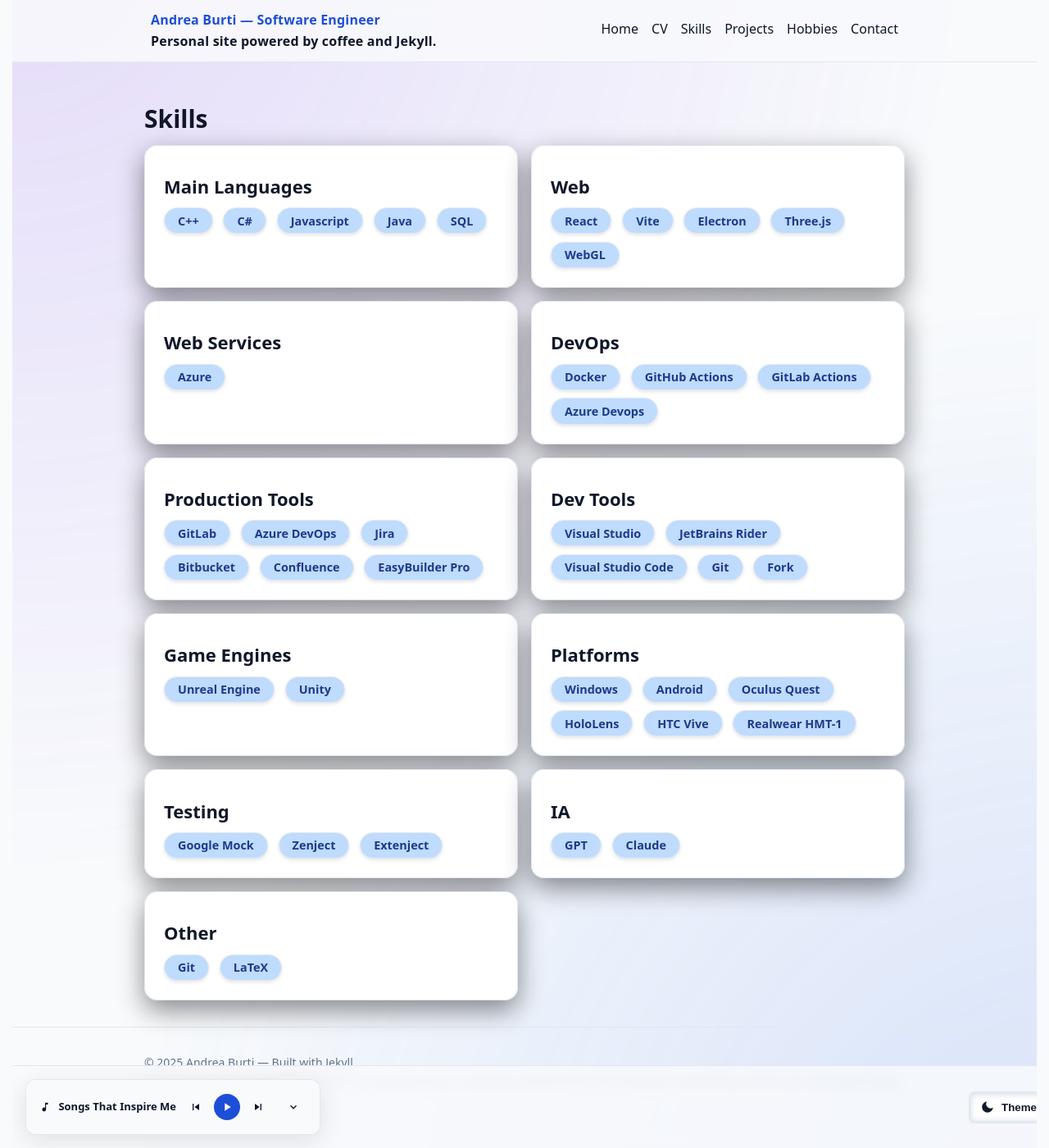
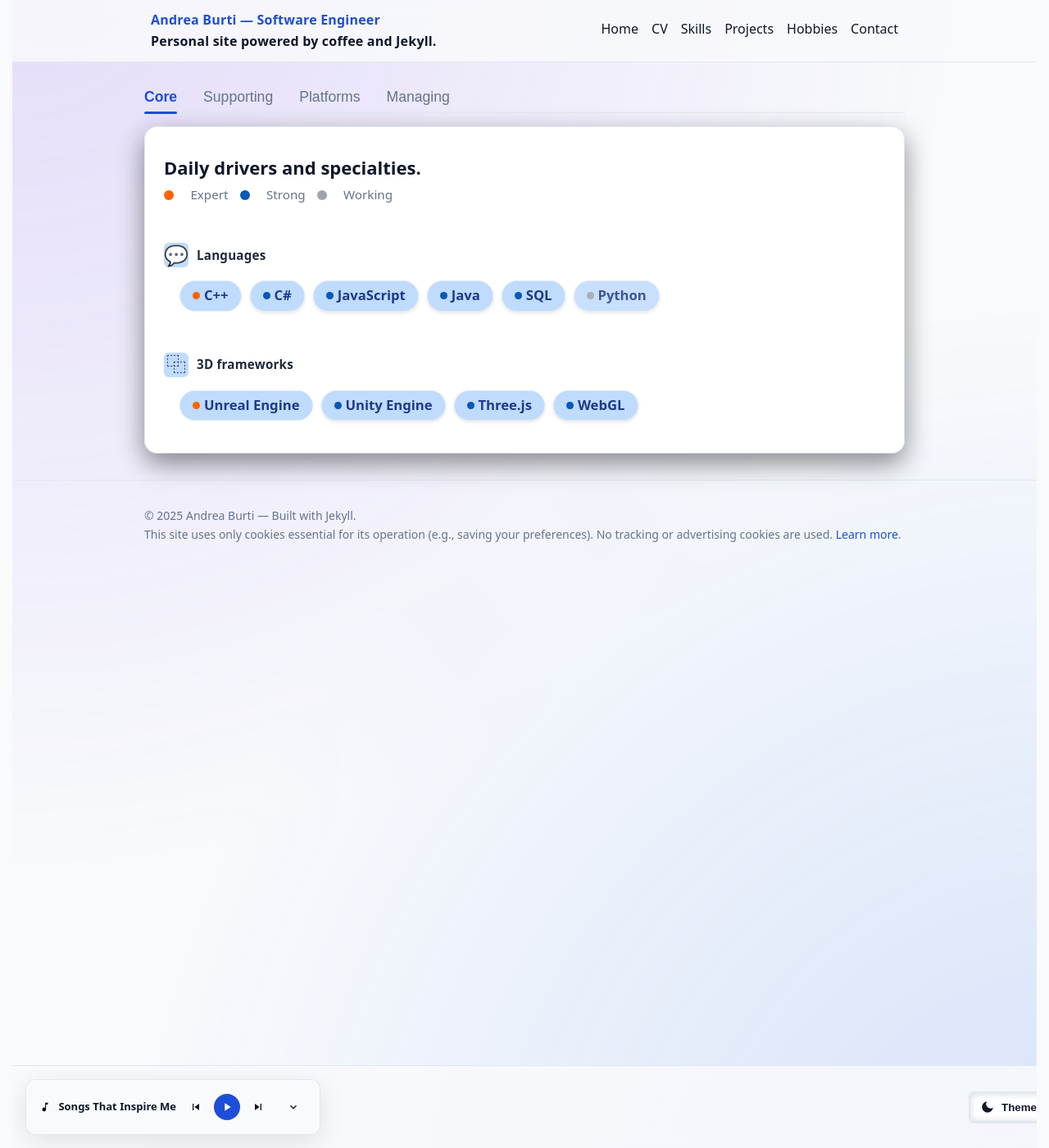
Before and after one commit to boozee/boozee.github.io, a Jekyll site: the page built from pages/skills.md, in a window 1280 px wide and 1400 px high. Shown: the whole window at 82% size. Built offline with Jekyll 4.4.1, drawn with Linux system fonts in a browser that asks for light colours.

Commit message:
Refactor skills page

```diff
--- a/_data/skills.yml
+++ b/_data/skills.yml
@@ -1,32 +1,106 @@
-- category: Main Languages
-  items: [C++, C#, Javascript, Java, SQL]
+legend:
+  expert: Expert
+  strong: Strong
+  working: Working
 
-- category: Web
-  items: [React, Vite, Electron, Three.js, WebGL]
+sections:
+  - id: core
+    title: Core
+    blurb: Daily drivers and specialties.
+    size: big
+    groups:
+      - id: Languages
+        icon: "💬"
+        items:
+          - { name: "C++",            level: expert }
+          - { name: "C#",             level: strong }
+          - { name: "JavaScript",     level: strong }
+          - { name: "Java",           level: strong }
+          - { name: "SQL",            level: strong }
+          - { name: "Python",         level: working }
+      - id: 3D frameworks
+        icon: "⿻"
+        items:
+          - { name: "Unreal Engine",  level: expert }
+          - { name: "Unity Engine",   level: strong }
+          - { name: "Three.js",       level: strong }
+          - { name: "WebGL",          level: strong }
 
-- category: Web Services
-  items: [Azure]
+  - id: supporting
+    title: Supporting
+    blurb: Ecosystem tools and workflows.
+    groups:
+      - id: Main tools
+        icon: "🔨"
+        items:
+          - { name: "JetBrains Rider",      level: expert }
+          - { name: "Git",                  level: expert }
+          - { name: "Visual Studio",        level: strong }
+          - { name: "VS Code",              level: strong }
+          - { name: "Latex",                level: strong }
+          - { name: "Docker",               level: working }
+          - { name: "Azure",                level: working }
+      - id: Workflow tools
+        icon: "📝"
+        items:
+          - { name: "Azure DevOps",    level: expert }
+          - { name: "GitLab",          level: expert }
+          - { name: "Github",          level: strong }
+          - { name: "Jira",            level: working }
+          - { name: "Bitbucket",       level: working }
+          - { name: "Confluence",      level: working }
+      - id: Web stack
+        icon: "🌐"
+        items:
+          - { name: "React",          level: working }
+          - { name: "Electron",       level: working }
+          - { name: "Vite",           level: working }
+      - id: Techniques
+        icon: "🧩"
+        items:
+          - { name: "Automated Testing",          level: strong }
+          - { name: "UML Design",                 level: working }
 
-- category: DevOps
-  items: [Docker, GitHub Actions, GitLab Actions, Azure Devops]
-
-- category: Production Tools
-  items: [GitLab, Azure DevOps, Jira, Bitbucket, Confluence, EasyBuilder Pro]
-
-- category: Dev Tools
-  items: [Visual Studio, JetBrains Rider, Visual Studio Code, Git, Fork]
-
-- category: Game Engines
-  items: [Unreal Engine, Unity]
-
-- category: Platforms
-  items: [Windows, Android, Oculus Quest, HoloLens, HTC Vive, Realwear HMT-1]
-
-- category: Testing
-  items: [Google Mock, Zenject, Extenject]
-
-- category: IA
-  items: [GPT, Claude]
-
-- category: Other
-  items: [Git, LaTeX]
+  - id: platforms
+    title: Platforms
+    blurb: Targets I’ve shipped or prototyped on.
+    groups:
+      - id: Desktop
+        icon: "💻"
+        items:
+          - { name: "Windows",        level: expert }
+          - { name: "Linux",          level: working }
+      - id: Mobile
+        icon: "📱"
+        items:
+          - { name: "Android",        level: strong }
+          - { name: "iOS",            level: working }
+          - { name: "WearOS",         level: working }
+      - id: XR
+        icon: "🕶️"
+        items:
+          - { name: "RealWear HMT-1", level: expert }
+          - { name: "Oculus Quest",   level: strong }
+          - { name: "HoloLens",       level: strong }
+          - { name: "HTC Vive",       level: strong }
+      - id: Embedded
+        icon: "🔌"
+        items:
+          - { name: "EasyBuilder Pro",level: working }
+  - id: managing
+    title: Managing
+    blurb: Leadership and management skills.
+    groups:
+      - id: Management
+        icon: "🏃"
+        items:
+          - { name: "Agile",          level: expert }
+          - { name: "Scrum",          level: expert }
+          - { name: "Kanban",         level: strong }
+      - id: Leadership
+        icon: "🧙🏽‍♂️"
+        items:
+          - { name: "Mentoring",      level: expert }
+          - { name: "Code reviews",   level: strong }
+          - { name: "Conflict resolution", level: strong }
+          - { name: "Technical Interviews", level: strong }
--- /dev/null
+++ b/_includes/skills-tabs.html
@@ -0,0 +1,69 @@
+{% assign data = site.data.skills %}
+
+<section class="skills3" aria-labelledby="skills-title">
+
+  <div class="tabs" role="tablist" aria-label="Skill sections">
+    {% for section in data.sections %}
+      {% assign slug = section.id | default: section.title | slugify %}
+      <button
+        class="tab-button{% if forloop.first %} active{% endif %}"
+        role="tab"
+        id="tab-{{ slug }}"
+        aria-controls="{{ slug }}"
+        aria-selected="{% if forloop.first %}true{% else %}false{% endif %}"
+        tabindex="{% if forloop.first %}0{% else %}-1{% endif %}"
+        data-tab="{{ slug }}"
+      >
+        {{ section.title }}
+      </button>
+    {% endfor %}
+  </div>
+
+  {% for section in data.sections %}
+    {% assign slug = section.id | default: section.title | slugify %}
+    <div
+      class="tab-content{% if forloop.first %} is-active{% endif %}"
+      role="tabpanel"
+      id="{{ slug }}"
+      aria-labelledby="tab-{{ slug }}"
+      aria-hidden="{% if forloop.first %}false{% else %}true{% endif %}"
+      tabindex="0"
+    >
+      <div class="card">
+        {% if section.blurb %}<h3>{{ section.blurb }}</h3>{% endif %}
+
+        {% if section.groups %}
+          <div class="skills3__groups">
+            {% for group in section.groups %}
+            {% if forloop.first %}
+            <div class="skills3__legend skills3__legend--inline" aria-label="Legend">
+              <span class="lvl-dot expert"></span><span>Expert</span>
+              <span class="lvl-dot strong"></span><span>Strong</span>
+              <span class="lvl-dot working"></span><span>Working</span>
+            </div>
+            {% endif %}
+              {%- assign gicon = group.icon -%}
+              <div class="skills3__group">
+                <div class="skills3__subhead">
+                <span class="skills3__subicon" aria-hidden="true">{{ gicon }}</span>
+                <span class="skills3__subname">{{ group.id }}</span>
+                </div>
+                <ul class="tags {% if section.size == 'big' %}big{% endif %}">
+                  {% for item in group.items %}
+                    <span class="badge tech-badge tag {{ item.level | downcase }}">{{ item.name }}</span>
+                  {% endfor %}
+                </ul>
+              </div>
+            {% endfor %}
+          </div>
+        {% elsif section.items %}
+          <ul class="tags {% if section.size == 'big' %}big{% endif %}">
+            {% for item in section.items %}
+              <li class="tag {{ item.level | downcase }}">{{ item.name }}</li>
+            {% endfor %}
+          </ul>
+        {% endif %}
+        </div>
+    </div>
+  {% endfor %}
+</section>
--- /dev/null
+++ b/_sass/_skills.scss
@@ -0,0 +1,171 @@
+.skills3 {
+  --ink: #e7eef9;
+  --pill: #1b2640;
+  --pillHover: #22305a;
+  --dotExpert: #6ee7a8;
+  --dotStrong: #60a5fa;
+  --dotWorking: #94a3b8;
+}
+
+html[data-theme="light"] .skills3 {
+  --dotExpert: #ff6200;
+  --dotStrong: #0858b8;
+  --dotWorking: #9ea4ab;
+}
+
+.skills3 h2 {
+  font-size: 1.9rem;
+  margin: 0 0 .75rem;
+  color: var(--ink)
+}
+
+.skills3__legend {
+  margin: 0 0 1rem;
+  color: var(--muted);
+  font-size: .95rem;
+  display: flex;
+  gap: 14px;
+  align-items: center;
+  flex-wrap: wrap
+}
+
+.lvl-dot {
+  display: inline-block;
+  width: .75rem;
+  height: .75rem;
+  border-radius: 999px;
+  margin-right: .4rem
+}
+
+.lvl-dot.expert {
+  background: var(--dotExpert)
+}
+
+.lvl-dot.strong {
+  background: var(--dotStrong)
+}
+
+.lvl-dot.working {
+  background: var(--dotWorking)
+}
+
+/* group stack stays vertical */
+.skills3__groups {
+  display: flex;
+  flex-direction: column;
+  gap: 18px;
+}
+
+/* subtle separator between groups */
+.skills3__group {
+  position: relative;
+  padding-top: 12px;
+}
+
+.skills3__group+.skills3__group {
+  margin-top: 4px;
+}
+
+.skills3__group+.skills3__group::before {
+  content: "";
+  position: absolute;
+  left: 0;
+  right: 0;
+  top: 0;
+  height: 1px;
+  background: linear-gradient(90deg, transparent, rgba(255, 255, 255, .08) 12%, rgba(255, 255, 255, .08) 88%, transparent);
+}
+
+/* subheader row with icon chip */
+.skills3__subhead {
+  display: flex;
+  align-items: center;
+  gap: 10px;
+  margin: 0 0 8px;
+}
+
+.skills3__subicon {
+  display: inline-flex;
+  width: 30px;
+  height: 30px;
+  align-items: center;
+  justify-content: center;
+  border-radius: 6px;
+  background: var(--brand-light);
+  font-size: 24px;
+}
+
+.skills3__subname {
+  font-size: .95rem;
+  font-weight: 650;
+  letter-spacing: .2px;
+  color: var(--fg);
+  opacity: .92;
+}
+
+.tags {
+  display: flex;
+  flex-wrap: wrap;
+  gap: 10px
+}
+
+.tag {
+  position: relative;
+  display: inline-flex;
+  align-items: center;
+  gap: .5ch;
+  padding: .48rem .78rem;
+  border-radius: 999px;
+  background: var(--pill);
+  color: var(--ink);
+  border: 1px solid rgba(255, 255, 255, .06);
+  font-size: .98rem;
+  line-height: 1;
+  transition: transform .15s ease, background .15s ease, border-color .15s ease;
+}
+
+.tag:hover {
+  transform: translateY(-1px);
+  background: var(--pillHover);
+  border-color: rgba(255, 255, 255, .12)
+}
+
+.tags.big .tag {
+  font-size: 1.04rem;
+  padding: .6rem .95rem
+}
+
+.tag::before {
+  content: "";
+  width: .55rem;
+  height: .55rem;
+  border-radius: 50%;
+  background: var(--dotWorking)
+}
+
+.tag.strong::before {
+  background: var(--dotStrong)
+}
+
+.tag.expert::before {
+  background: var(--dotExpert)
+}
+
+.tag.working {
+  opacity: .86
+}
+
+.tag.strong {
+  font-weight: 600
+}
+
+.tag.expert {
+  font-weight: 700;
+  box-shadow: 0 0 0 1px rgba(255, 255, 255, .06) inset
+}
+
+@media (prefers-reduced-motion: reduce) {
+  .tag {
+    transition: none
+  }
+}
--- a/_sass/_tabs.scss
+++ b/_sass/_tabs.scss
@@ -1,17 +1,51 @@
-.tabs { display: flex; gap: 2rem; border-bottom: 1px solid var(--border); margin-bottom: 1rem; }
+.tabs {
+  display: flex;
+  gap: 2rem;
+  border-bottom: 1px solid var(--border);
+  margin-bottom: 1rem;
+}
 
 .tab-button {
-  background: none; border: none; color: var(--muted);
-  font-size: 1.1rem; font-weight: 500; padding: .5rem 0; cursor: pointer;
-  position: relative; transition: color .2s ease;
+  background: none;
+  border: none;
+  color: var(--muted);
+  font-size: 1.1rem;
+  font-weight: 500;
+  padding: .5rem 0;
+  cursor: pointer;
+  position: relative;
+  transition: color .2s ease;
 }
-.tab-button:hover { color: var(--brand); }
-.tab-button.active { color: var(--brand); font-weight: 600; }
+
+.tab-button:hover {
+  color: var(--brand);
+}
+
+.tab-button.active {
+  color: var(--brand);
+  font-weight: 600;
+}
+
 .tab-button::after {
-  content: ""; position: absolute; left: 0; bottom: -2px; height: 3px; width: 0;
-  background: var(--brand); border-radius: 3px; transition: width .25s ease;
+  content: "";
+  position: absolute;
+  left: 0;
+  bottom: -2px;
+  height: 3px;
+  width: 0;
+  background: var(--brand);
+  border-radius: 3px;
+  transition: width .25s ease;
 }
-.tab-button.active::after { width: 100%; }
 
-.tab-content { display: none; }
-.tab-content.is-active { display: block; }
+.tab-button.active::after {
+  width: 100%;
+}
+
+.tab-content {
+  display: none;
+}
+
+.tab-content.is-active {
+  display: block;
+}
--- a/assets/css/site.scss
+++ b/assets/css/site.scss
@@ -12,3 +12,4 @@
 @import "transitions";
 @import "music-player";
 @import "bottom-bar";
+@import "skills";
--- a/assets/js/tabs.js
+++ b/assets/js/tabs.js
@@ -2,8 +2,6 @@
   const buttons = [...document.querySelectorAll('.tab-button')];
   const panels  = [...document.querySelectorAll('.tab-content')];
   if (!buttons.length || !panels.length) return;
-
-  console.log('Tab listeners set up for buttons:', buttons.length); // Debugging log
 
   function activate(name) {
     buttons.forEach(b => b.classList.toggle('active', b.dataset.tab === name));
@@ -13,14 +11,12 @@
   buttons.forEach(btn => {
     btn.addEventListener('click', e => {
       e.preventDefault();
-      console.log('Button clicked for tab:', btn.dataset.tab); // Debugging log
       activate(btn.dataset.tab);
     });
   });
 }
 
 document.addEventListener('DOMContentLoaded', function () {
-  console.log('DOMContentLoaded fired for tabs.js');
   setupTabListeners();
 });
 
--- a/pages/skills.md
+++ b/pages/skills.md
@@ -4,18 +4,4 @@
 permalink: /skills/
 ---
 
-{% include section-heading.html title="Skills" %}
-<div class="grid grid-2">
-  {% for cat in site.data.skills %}
-    <div class="card">
-      <h3>{{ cat.category }}</h3>
-      <div>
-        <div class="chips">
-        {% for it in cat.items %}
-          <span class="badge tech-badge">{{ it }}</span>
-        {% endfor %}
-        </div>
-      </div>
-    </div>
-  {% endfor %}
-</div>
+{% include skills-tabs.html %}
```
Also changed, not shown: 2 other files.
